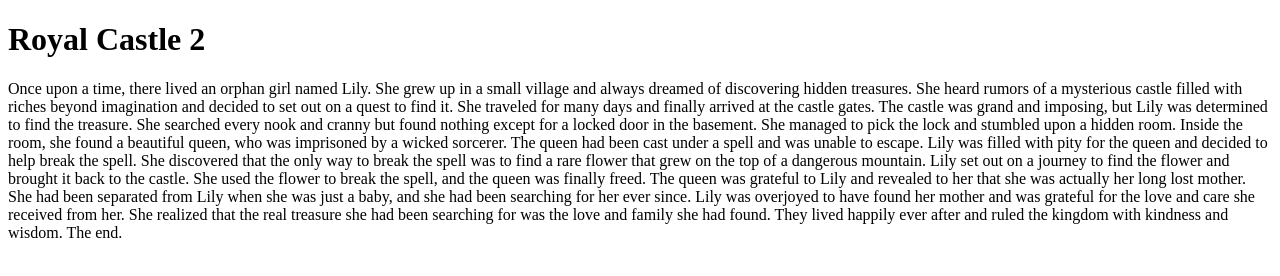
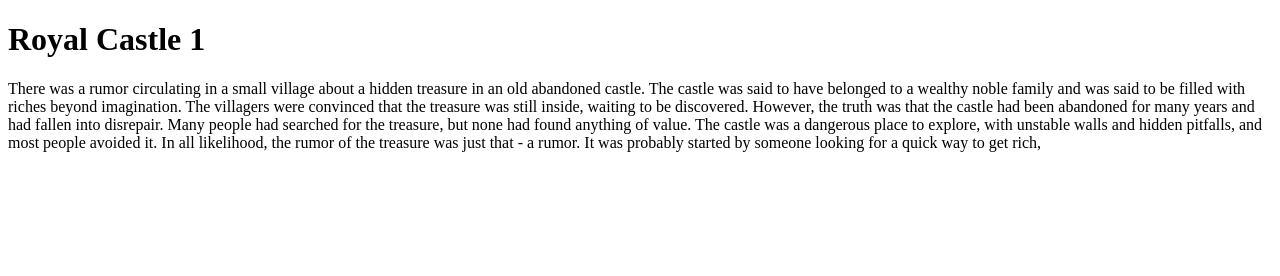
Before and after one commit to alex-mack-mimo/GitFantasyGame-ChaptGPT, a plain HTML site: page index.html in a window 1280 px wide. Drawn offline with Linux system fonts and the light colour scheme.

Commit message:
Royal Castle 1

```diff
--- a/index.html
+++ b/index.html
@@ -7,20 +7,16 @@
     <title>Git Fantasy Game</title>
 </head>
 <body>
-    <h1>Royal Castle 2</h1>
+    <h1>Royal Castle 1</h1>
 
     <p>
-        Once upon a time, there lived an orphan girl named Lily. She grew up in a small village and always dreamed of discovering hidden treasures. She heard rumors of a mysterious castle filled with riches beyond imagination and decided to set out on a quest to find it.
+        There was a rumor circulating in a small village about a hidden treasure in an old abandoned castle. The castle was said to have belonged to a wealthy noble family and was said to be filled with riches beyond imagination. The villagers were convinced that the treasure was still inside, waiting to be discovered.
 
-She traveled for many days and finally arrived at the castle gates. The castle was grand and imposing, but Lily was determined to find the treasure. She searched every nook and cranny but found nothing except for a locked door in the basement. She managed to pick the lock and stumbled upon a hidden room.
+However, the truth was that the castle had been abandoned for many years and had fallen into disrepair. Many people had searched for the treasure, but none had found anything of value. The castle was a dangerous place to explore, with unstable walls and hidden pitfalls, and most people avoided it.
 
-Inside the room, she found a beautiful queen, who was imprisoned by a wicked sorcerer. The queen had been cast under a spell and was unable to escape. Lily was filled with pity for the queen and decided to help break the spell. She discovered that the only way to break the spell was to find a rare flower that grew on the top of a dangerous mountain.
+In all likelihood, the rumor of the treasure was just that - a rumor. It was probably started by someone looking for a quick way to get rich,
 
-Lily set out on a journey to find the flower and brought it back to the castle. She used the flower to break the spell, and the queen was finally freed. The queen was grateful to Lily and revealed to her that she was actually her long lost mother. She had been separated from Lily when she was just a baby, and she had been searching for her ever since.
 
-Lily was overjoyed to have found her mother and was grateful for the love and care she received from her. She realized that the real treasure she had been searching for was the love and family she had found. They lived happily ever after and ruled the kingdom with kindness and wisdom.
-
-The end.
     </p>
 </body>
 </html>
```
